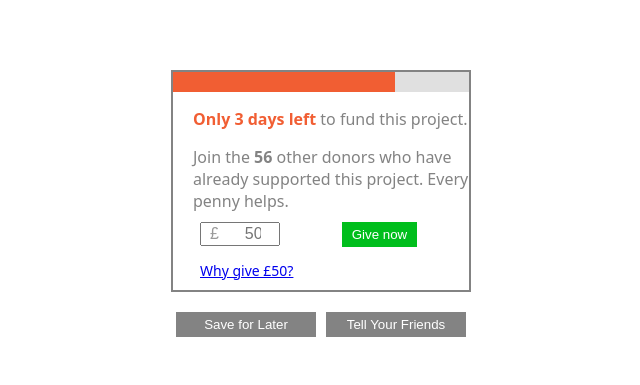
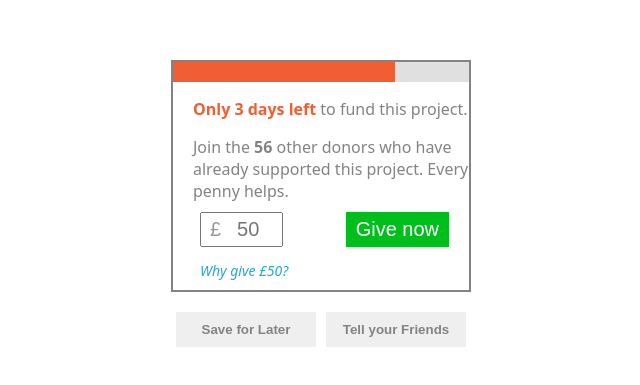
Before and after one commit to KritiJaggi/crowdfunding-html-css, a plain HTML site: page index.html in a window 1280 px wide. Shown: the part 205-590 px from the top of the page, without its empty margins (319-959 px from the left). Drawn offline with Linux system fonts and the light colour scheme.

Commit message:
finalcommit

```diff
--- a/index.html
+++ b/index.html
@@ -20,7 +20,7 @@
 			</p>
 			<div class="donation-section">
 				<input type="text" class="donation-input" value="£" readonly>
-    			<input type="number" class="amount-input" placeholder="    50">
+    			<input type="number" class="amount-input" placeholder="  50">
     			<button class="donate-button">Give now</button>
 			</div>
 			<p class="why-give">
@@ -28,8 +28,8 @@
 			</p>
 		</div>
 			<div class="button-section">
-			  <button class="save-button">Save for Later</button>
-			  <button class="share-button">Tell Your Friends</button>
+			  <button class="save-button"><strong>Save for Later </strong></button>
+			  <button class="share-button"><strong> Tell your Friends</strong></button>
 			</div>
 		  </div>
 		</div>
--- a/style.css
+++ b/style.css
@@ -15,6 +15,13 @@ body {
 	color: 838383;
 	font-family: system-ui, -apple-system, BlinkMacSystemFont, 'Segoe UI', Roboto, Oxygen, Ubuntu, Cantarell, 'Open Sans', 'Helvetica Neue', sans-serif;
 }
+
+a {
+	color: #25A5D8;
+	text-decoration: none;
+	font-style: italic;
+  }
+
 .container {
 	display: flex;
 	align-items: center;
@@ -71,6 +78,7 @@ body {
 	font-size: 14px;
 	opacity: 0;
 	transition: opacity 0.3s ease;
+
   }
 
   .progress-bar:hover .tooltip {
@@ -87,6 +95,10 @@ body {
   .donation-section {
 	position: relative;
 	margin-bottom: 10px;
+	display: flex;
+	justify-content: space-between;
+	padding-right: 20px;
+
   }
 
   .donation-input {
@@ -96,18 +108,18 @@ body {
 	top: 50%;
 	transform: translateY(-50%);
 	margin-left: 20px;
-	font-size: 16px;
+	font-size: 20px;
 	color: #999;
 	pointer-events: none; /* Prevent user interaction */
 	border: 0px;
   }
 
   .amount-input {
-	width: 27%;
-	padding-left: 25px;
+	width: 30%;
+	padding-left: 24px;
 	margin-left: 27px;
 	float: left;
-	font-size: 16px;/* Add left padding to accommodate the £ sign */
+	font-size: 20px;/* Add left padding to accommodate the £ sign */
   }
 
   .donate-button {
@@ -116,7 +128,9 @@ body {
 	color: #fff;
 	border: #01B21A;
 	cursor: pointer;
+	line-height: 25px;
 	margin-left: 10px;
+	font-size: 20px;
 
   }
 
@@ -125,15 +139,15 @@ body {
 	margin-bottom: 10px;
 	text-align: left;
 	margin-left: 27px;
+
   }
-
 
   .save-button,
   .share-button {
 	padding: 5px 10px;
-	background-color: 838383;
-	color: #fff;
-	border: none;
+	height: 35px;
+	color: #838383;
+	border: darkgrey;
 	cursor: pointer;
 	margin-right: 10px;
   }
```
